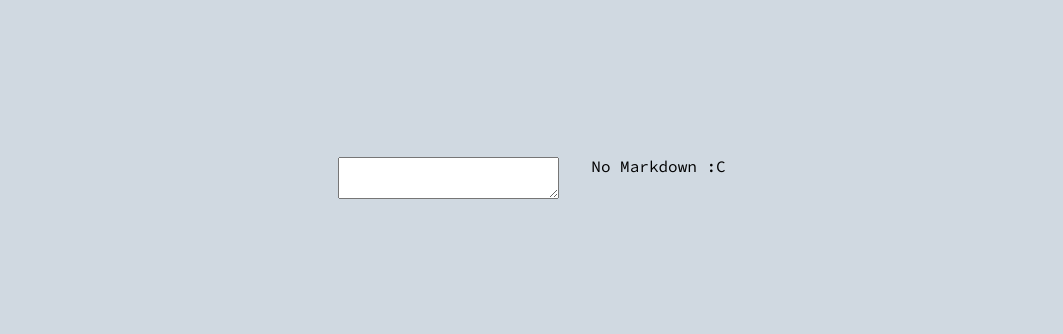
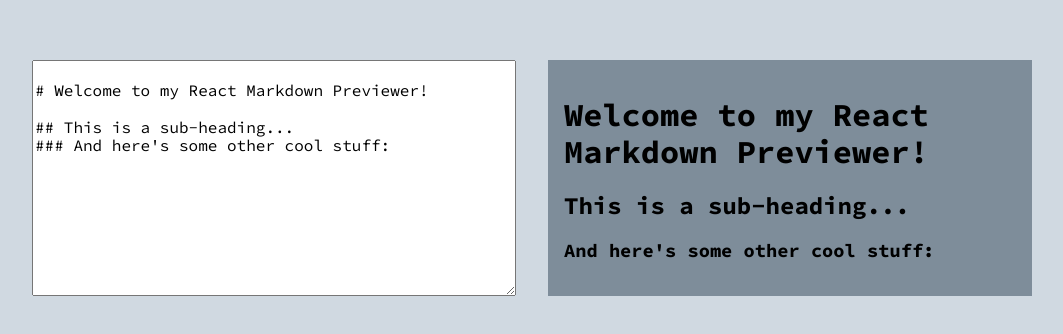
Before and after one commit to N-Nikolaev/FCC--React-2, a React (Vite) app: page / in a window 1280 px wide. Shown: the part 222-556 px from the top of the page, without its empty margins (108-1171 px from the left). Built offline with nearby package versions, Linux system fonts and the light colour scheme.

Commit message:
Added markdown sanitization to the Previewer component

```diff
--- a/src/js/App.js
+++ b/src/js/App.js
@@ -4,17 +4,24 @@ import Previewer from './components/Previewer'
 
 const App = () => {
 
-    const [markdown, setMarkdown] = useState('')
+    const exampleMarkdown = `
+# Welcome to my React Markdown Previewer!
+
+## This is a sub-heading...
+### And here's some other cool stuff:
+    `
+
+    const [markdown, setMarkdown] = useState(exampleMarkdown)
 
     return (
-        <div className='app'>
+        <main className='app'>
             <div className="wrapper">
                 <Editor
                     markdown={markdown}
                     setMarkdown={setMarkdown} />
                 <Previewer markdown={markdown}/>
             </div>
-        </div>
+        </main>
     )
 }
 
--- a/src/js/components/Editor.js
+++ b/src/js/components/Editor.js
@@ -3,6 +3,7 @@ import React from 'react'
 const Editor = ({ markdown, setMarkdown }) => {
     return (
         <textarea
+            id="editor"
             className='editor'
             value={markdown}
             onChange={e => setMarkdown(e.target.value)}></textarea>
--- a/src/js/components/Previewer.js
+++ b/src/js/components/Previewer.js
@@ -1,11 +1,21 @@
 import React from 'react'
+import marked from 'marked'
+import DOMPurify from 'dompurify'
 
 const Previewer = ({ markdown }) => {
     // Temp markdown display
+
+    const cleanMarkdown = markdown => {
+        const sanitizer = DOMPurify.sanitize;
+        const sanitizedMarkdown = sanitizer(marked(markdown));
+        return { __html: sanitizedMarkdown };
+    }
+
     return (
-        <div>
-            { markdown ? markdown : 'No Markdown :C'}
-        </div>
+        <div
+            id="preview"
+            className="previewer"
+            dangerouslySetInnerHTML={ markdown ? cleanMarkdown(markdown) : 'No Markdown :C'} />
     )
 }
 
--- a/src/scss/index.scss
+++ b/src/scss/index.scss
@@ -76,7 +76,9 @@ html, body {
     grid-template-areas:
         "editor"
         "preview";
+    grid-template-columns: 1fr 1fr;
     grid-gap: 2rem;
+    max-width: 1000px;
 
     @include mq { grid-template-areas: "editor preview"; }
 }
@@ -85,6 +87,10 @@ html, body {
 
 // }
 
-// .previewer {
+.previewer {
+    padding: 1rem;
 
-// }
+    background-color: var(--color-secondary);
+
+    overflow: auto;
+}
```
